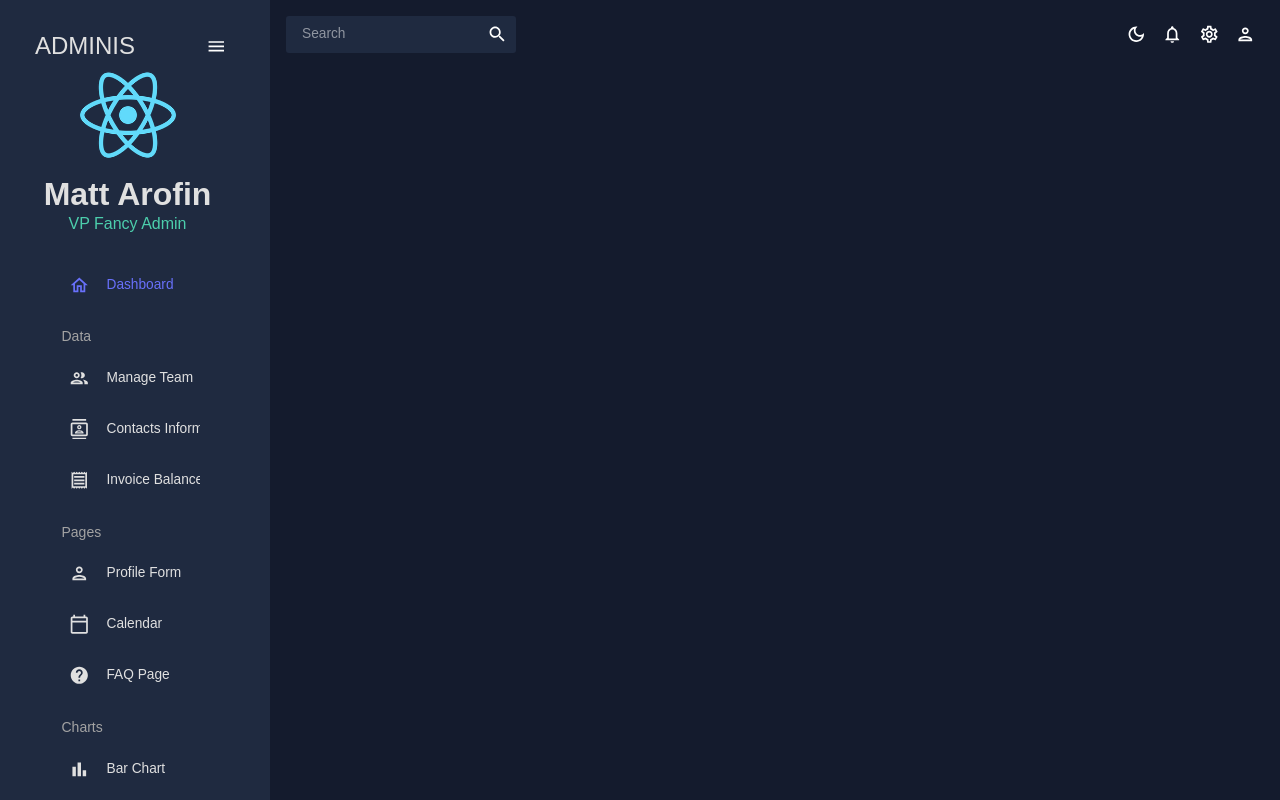
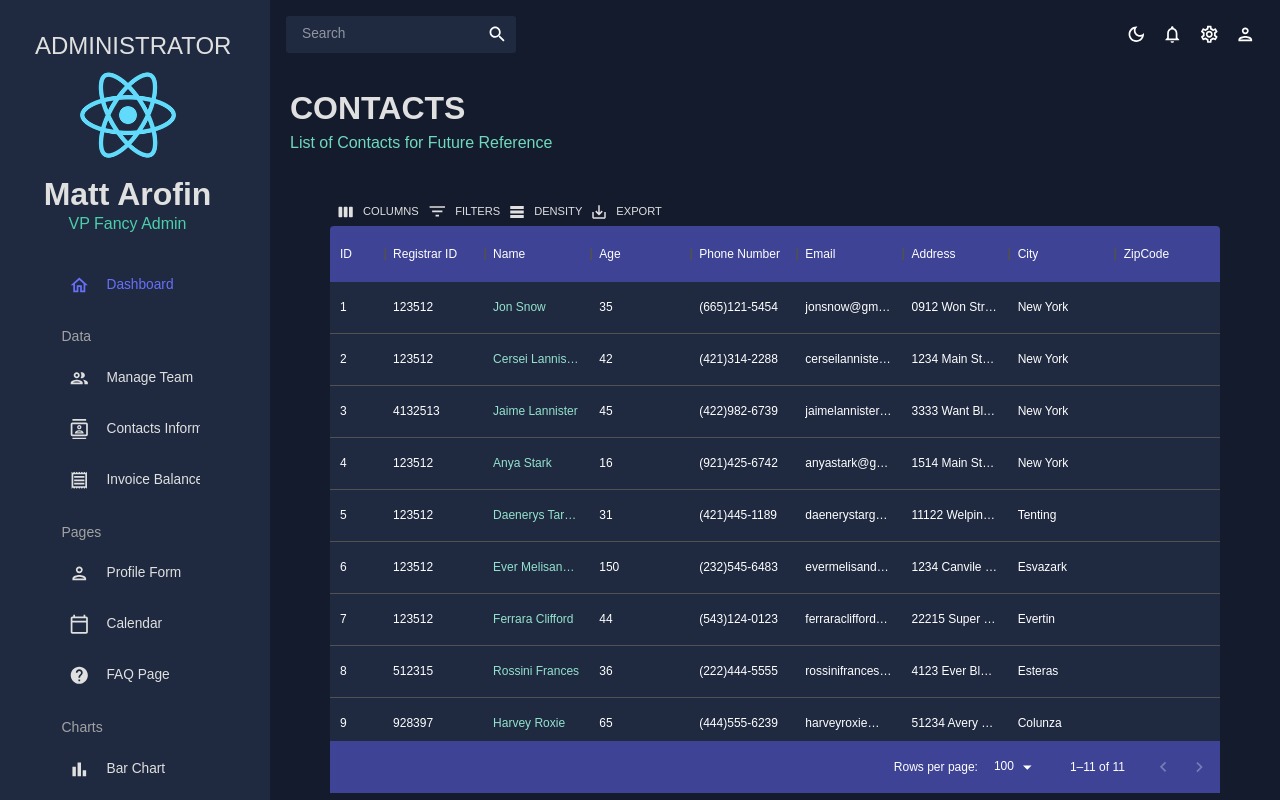
Before and after one commit to matt-arofin/Admin-Dashboard, a React (Create React App) app: page /contacts in a window 1280 px wide. Built offline with nearby package versions, Linux system fonts and the light colour scheme.

Commit message:
Minor refactors. Invoice and Contacts pages implemented and functional.

```diff
--- a/src/App.js
+++ b/src/App.js
@@ -5,8 +5,8 @@
 import Sidebar from "./views/global/Sidebar";
 import Dashboard from "./views/dashboard";
 import Team from "./views/team";
-// import Invoices from "./views/invoices";
-// import Contacts from "./views/contacts";
+import Contacts from "./views/contacts";
+import Invoices from "./views/invoices";
 // import Bar from "./views/far";
 // import Form from "./views/form";
 // import Line from "./views/line";
@@ -29,8 +29,8 @@
             <Routes>
               <Route path="/" element={<Dashboard />} />
               <Route path="/team" element={<Team />} />
-              {/* <Route path="/invoices" element={<Invoices />} /> */}
-              {/* <Route path="/contacts" element={<Contacts />} /> */}
+              <Route path="/contacts" element={<Contacts />} />
+              <Route path="/invoices" element={<Invoices />} />
               {/* <Route path="/bar" element={<Bar />} /> */}
               {/* <Route path="/form" element={<Form />} /> */}
               {/* <Route path="/line" element={<Line />} /> */}
--- /dev/null
+++ b/src/views/contacts/index.jsx
@@ -0,0 +1,97 @@
+import { Box, useTheme } from "@mui/material";
+import { DataGrid, GridToolbar } from "@mui/x-data-grid";
+import { tokens } from "../../theme";
+import { mockDataContacts } from "../../data/mockData";
+import Header from "../../components/Header";
+
+const Contacts = () => {
+    const theme = useTheme();
+    const colors = tokens(theme.palette.mode);
+
+    const columns = [
+        {field: "id", headerName: "ID", flex: 0.5},
+        {field: "registrarId", headerName: "Registrar ID"},
+        {
+            field: "name",
+            headerName: "Name",
+            flex: 1,
+            cellClassName: "name-column--cell"
+        },
+        {
+            field: "age",
+            headerName: "Age",
+            type: "number",
+            headerAlign: "left",
+            align: "left",
+        },
+        {
+            field: "phone",
+            headerName: "Phone Number",
+            flex: 1,
+        },
+        {
+            field: "email",
+            headerName: "Email",
+            flex: 1
+        },
+        {
+            field: "address",
+            headerName: "Address",
+            flex: 1
+        },
+        {
+            field: "city",
+            headerName: "City",
+            flex: 1
+        },
+        {
+            field: "zi[pCode",
+            headerName: "ZipCode",
+            flex: 1
+        }
+    ]
+
+
+    return (
+        <Box m="20px">
+            <Header title="CONTACTS" subtitle="List of Contacts for Future Reference" />
+            <Box
+                m="40px"
+                height="75vh"
+                sx={{
+                    "& .MuiDataGrid-root": {
+                        border: "none",
+                    },
+                    "& .MuiDataGrid-cell": {
+                        borderBottom: "none",
+                    },
+                    "& .name-column--cell": {
+                        color: colors.greenAccent[300]
+                    },
+                    "& .MuiDataGrid-columnHeaders": {
+                        backgroundColor: colors.blueAccent[700],
+                        borderBottom: "none"
+                    },
+                    "& .MuiDataGrid-virtualScroller": {
+                        backgroundColor: colors.primary[400]
+                    },
+                    "& .MuiDataGrid-footerContainer": {
+                        borderTop: "none",
+                        backgroundColor: colors.blueAccent[700]
+                    },
+                    "& .MuiDataGrid-toolbarContainer .MuiButton-text": {
+                        color: `${colors.grey[100]}`
+                    }
+                }}
+            >
+                <DataGrid
+                    rows={mockDataContacts}
+                    columns={columns}
+                    components={{ Toolbar: GridToolbar}}
+                />
+            </Box>
+        </Box>
+    )
+}
+
+export default Contacts;
--- a/src/views/global/Sidebar.jsx
+++ b/src/views/global/Sidebar.jsx
@@ -77,7 +77,7 @@
                                     ml="15px"
                                 >
                                     <Typography variant="h3" color={colors.grey[100]}>
-                                        ADMINIS
+                                        ADMINISTRATOR
                                     </Typography>
                                     <IconButton onClick={() => setIsCollapsed(!isCollapsed)}>
                                         <MenuOutlinedIcon />
--- /dev/null
+++ b/src/views/invoices/index.jsx
@@ -0,0 +1,88 @@
+import { Box, Typography, useTheme } from "@mui/material";
+import { DataGrid } from "@mui/x-data-grid";
+import { tokens } from "../../theme";
+import { mockDataInvoices } from "../../data/mockData";
+import Header from "../../components/Header";
+
+const Invoices = () => {
+    const theme = useTheme();
+    const colors = tokens(theme.palette.mode);
+
+    const columns = [
+        {
+            field: "name",
+            headerName: "Name",
+            flex: 1,
+            cellClassName: "name-column--cell"
+        },
+        {
+            field: "phone",
+            headerName: "Phone Number",
+            flex: 1,
+        },
+        {
+            field: "email",
+            headerName: "Email",
+            flex: 1
+        },
+        {
+            field: "cost",
+            headerName: "Cost",
+            flex: 1,
+            renderCell: (params) => {
+                <Typography color={colors.greenAccent[500]}>
+                    ${params.row.cost}
+                </Typography>
+            }
+        },
+        {
+            field: "date",
+            headerName: "Date",
+            flex: 1
+        }
+    ]
+
+
+    return (
+        <Box m="20px">
+            <Header title="INVOICES" subtitle="List of Invoice Balances" />
+            <Box
+                m="40px"
+                height="75vh"
+                sx={{
+                    "& .MuiDataGrid-root": {
+                        border: "none",
+                    },
+                    "& .MuiDataGrid-cell": {
+                        borderBottom: "none",
+                    },
+                    "& .name-column--cell": {
+                        color: colors.greenAccent[300]
+                    },
+                    "& .MuiDataGrid-columnHeaders": {
+                        backgroundColor: colors.blueAccent[700],
+                        borderBottom: "none"
+                    },
+                    "& .MuiDataGrid-virtualScroller": {
+                        backgroundColor: colors.primary[400]
+                    },
+                    "& .MuiDataGrid-footerContainer": {
+                        borderTop: "none",
+                        backgroundColor: colors.blueAccent[700]
+                    },
+                    "& .MuiCheckbox-root": {
+                        color: `${colors.greenAccent[200]}`
+                    }
+                }}
+            >
+                <DataGrid
+                    checkboxSelection
+                    rows={mockDataInvoices}
+                    columns={columns}
+                />
+            </Box>
+        </Box>
+    )
+}
+
+export default Invoices;
```
Also changed, not shown: 1 other file (tests, documents, lock files or other folders).
